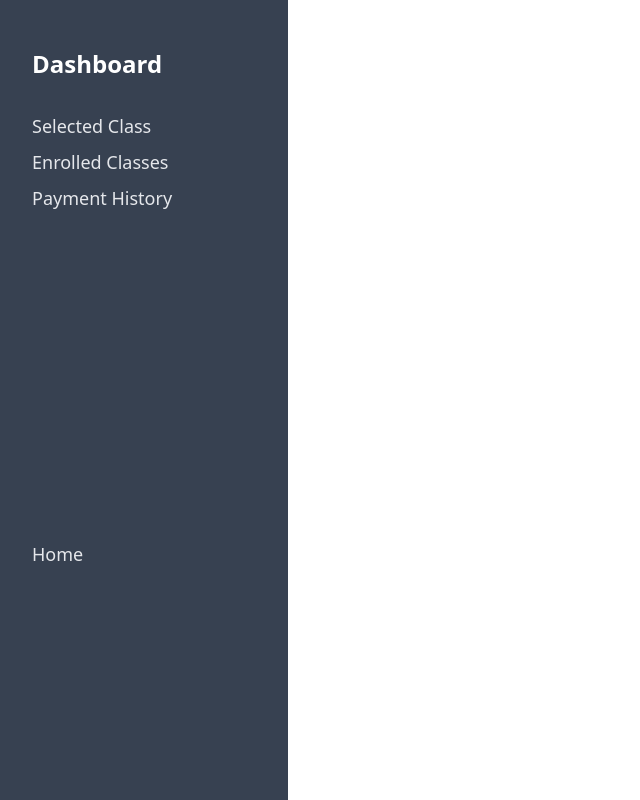
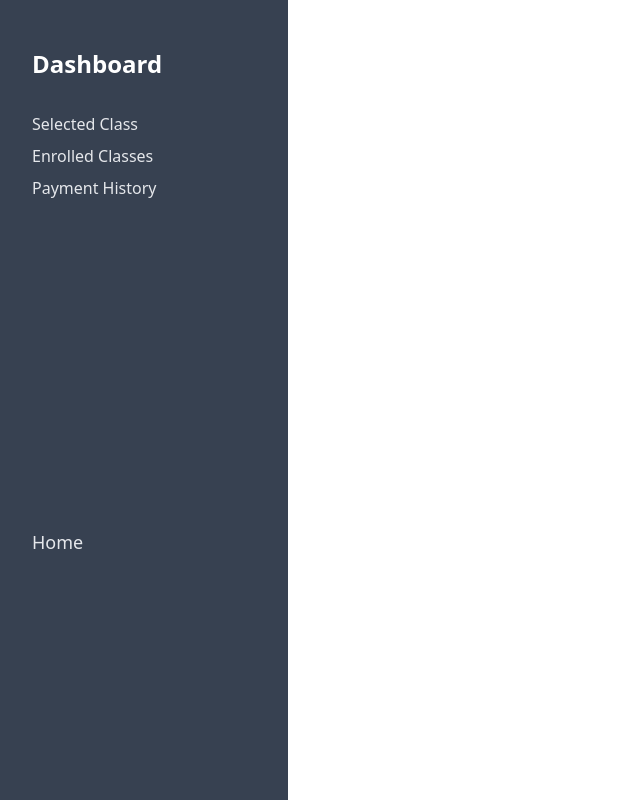
Before and after one commit to hbashar434/photography-school-client, a React (Vite) app: page /dashboard in a window 1280 px wide. Shown: the whole page, without its empty margins (0-640 px from the left). Built offline with nearby package versions, Linux system fonts and the light colour scheme; no server answers; sample sign-in values are in the browser's storage.

Commit message:
fixed query issue

```diff
--- a/src/layout/Dashboard.jsx
+++ b/src/layout/Dashboard.jsx
@@ -8,13 +8,13 @@ const Dashboard = () => {
 
   const sidebar = (
     <>
-      <li className="md:text-lg">
+      <li className="md:text-md">
         <ActiveLink to="selected">Selected Class</ActiveLink>
       </li>
-      <li className="md:text-lg">
-        <ActiveLink to="/enrolled">Enrolled Classes</ActiveLink>
+      <li className="md:text-md">
+        <ActiveLink to="enrolled">Enrolled Classes</ActiveLink>
       </li>
-      <li className="md:text-lg">
+      <li className="md:text-md">
         <ActiveLink to="/history">Payment History</ActiveLink>
       </li>
     </>
--- a/src/pages/Classes/Classes.jsx
+++ b/src/pages/Classes/Classes.jsx
@@ -7,7 +7,7 @@ const Classes = () => {
   const [axiosSecure] = useAxiosSecure();
 
   const { data = [] } = useQuery({
-    queryKey: [],
+    queryKey: ['Classes'],
     queryFn: async () => {
       const res = await axiosSecure.get("/classes");
       console.log(res.data);
--- a/src/pages/Dashboard/AdminHome/AdminHome.jsx
+++ /dev/null
@@ -1,11 +0,0 @@
-import React from 'react';
-
-const AdminHome = () => {
-    return (
-        <div>
-            Hello Admin
-        </div>
-    );
-};
-
-export default AdminHome;
--- /dev/null
+++ b/src/pages/Dashboard/UserEnrolledClasses/UserEnrolledClasses.jsx
@@ -0,0 +1,11 @@
+import React from 'react';
+
+const UserEnrolledClasses = () => {
+    return (
+        <div>
+            Enrolled Classes
+        </div>
+    );
+};
+
+export default UserEnrolledClasses;
--- /dev/null
+++ b/src/pages/Dashboard/UserSelectedClasses/UserSelectedClasses.jsx
@@ -0,0 +1,11 @@
+import React from "react";
+
+const UserSelectedClasses = () => {
+  return (
+    <div>
+      <h1>Selected Classes</h1>
+    </div>
+  );
+};
+
+export default UserSelectedClasses;
--- a/src/pages/Home/FeatureClasses/FeatureClasses.jsx
+++ b/src/pages/Home/FeatureClasses/FeatureClasses.jsx
@@ -7,7 +7,7 @@ const FeatureClasses = () => {
   const [axiosSecure] = useAxiosSecure();
 
   const { data = [] } = useQuery({
-    queryKey: [],
+    queryKey: ['FeatureClasses'],
     queryFn: async () => {
       const res = await axiosSecure.get("/classes?limit=6");
       console.log(res.data);
--- a/src/pages/Home/FeatureInstructors/FeatureInstructors.jsx
+++ b/src/pages/Home/FeatureInstructors/FeatureInstructors.jsx
@@ -1,23 +1,24 @@
 import { useQuery } from "@tanstack/react-query";
 import React, { useEffect, useState } from "react";
 import InstructorsCard from "../../../components/Card/InstructorsCard";
+import useAxiosSecure from "../../../hooks/useAxiosSecure";
 
 const FeatureInstructors = () => {
-  //   const [axiosSecure] = useAxiosSecure();
-  //   const { data = [] } = useQuery({
-  //     queryKey: [],
-  //     queryFn: async () => {
-  //       const res = await axiosSecure.get("/instructors?limit=6");
-  //       console.log(res.data);
-  //       return res.data;
-  //     },
-  //   });
-  const [instructors, setInstructors] = useState([]);
-  useEffect(() => {
-    fetch("http://localhost:5000/instructors?limit=6")
-      .then((res) => res.json())
-      .then((data) => setInstructors(data));
-  }, []);
+  const [axiosSecure] = useAxiosSecure();
+  const { data = [] } = useQuery({
+    queryKey: ["FeatureInstructors"],
+    queryFn: async () => {
+      const res = await axiosSecure.get("/instructors?limit=6");
+      console.log(res.data);
+      return res.data;
+    },
+  });
+  // const [instructors, setInstructors] = useState([]);
+  // useEffect(() => {
+  //   fetch("http://localhost:5000/instructors?limit=6")
+  //     .then((res) => res.json())
+  //     .then((data) => setInstructors(data));
+  // }, []);
 
   return (
     <div className="my-10 border-2">
@@ -25,7 +26,7 @@ const FeatureInstructors = () => {
         <h1 className="text-3xl my-text-g">Our Popular Instructor </h1>
       </div>
       <div className="grid gap-6 md:gird-cols-2 lg:grid-cols-3 p-4">
-        {instructors.map((instructor) => (
+        {data.map((instructor) => (
           <InstructorsCard key={instructor._id} instructor={instructor} />
         ))}
       </div>
--- a/src/pages/Instructors/Instructors.jsx
+++ b/src/pages/Instructors/Instructors.jsx
@@ -6,7 +6,7 @@ import InstructorsCard from "../../components/Card/InstructorsCard";
 const Instructors = () => {
   const [axiosSecure] = useAxiosSecure();
   const { data = [] } = useQuery({
-    queryKey: [],
+    queryKey: ["Instructors"],
     queryFn: async () => {
       const res = await axiosSecure.get("/instructors");
       console.log(res.data);
@@ -15,7 +15,7 @@ const Instructors = () => {
   });
   return (
     <div className="my-10 border-2">
-        <div className="text-center py-4 border-b-2">
+      <div className="text-center py-4 border-b-2">
         <h1 className="text-3xl my-text-g">Our Honorable Instructor </h1>
       </div>
       <div className="grid gap-6 md:gird-cols-3 lg:grid-cols-4 p-4">
```
Also changed, not shown: src/routes/Routes.jsx (+10 -3 lines), src/pages/Dashboard/Instructor/Instructor.jsx (deleted).
